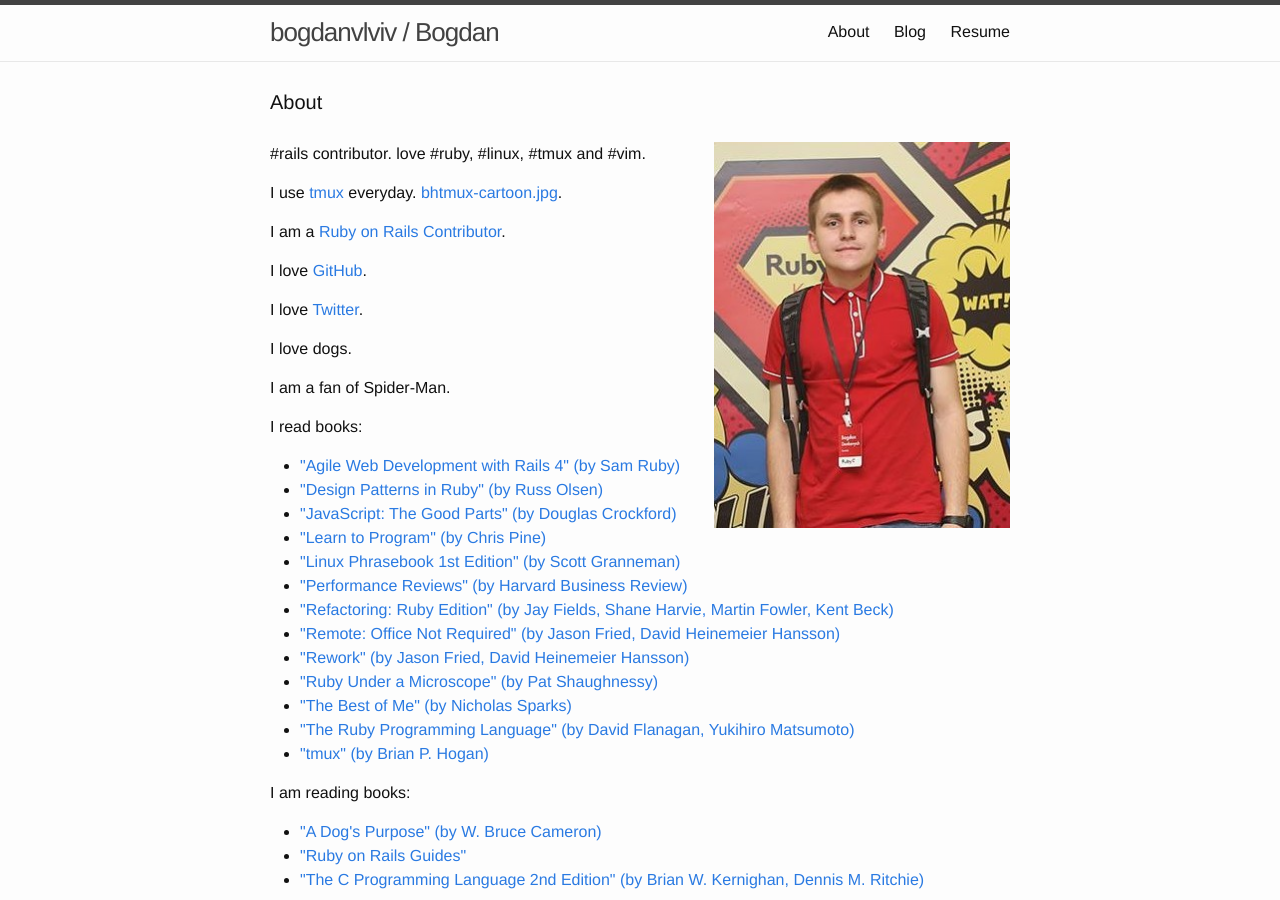
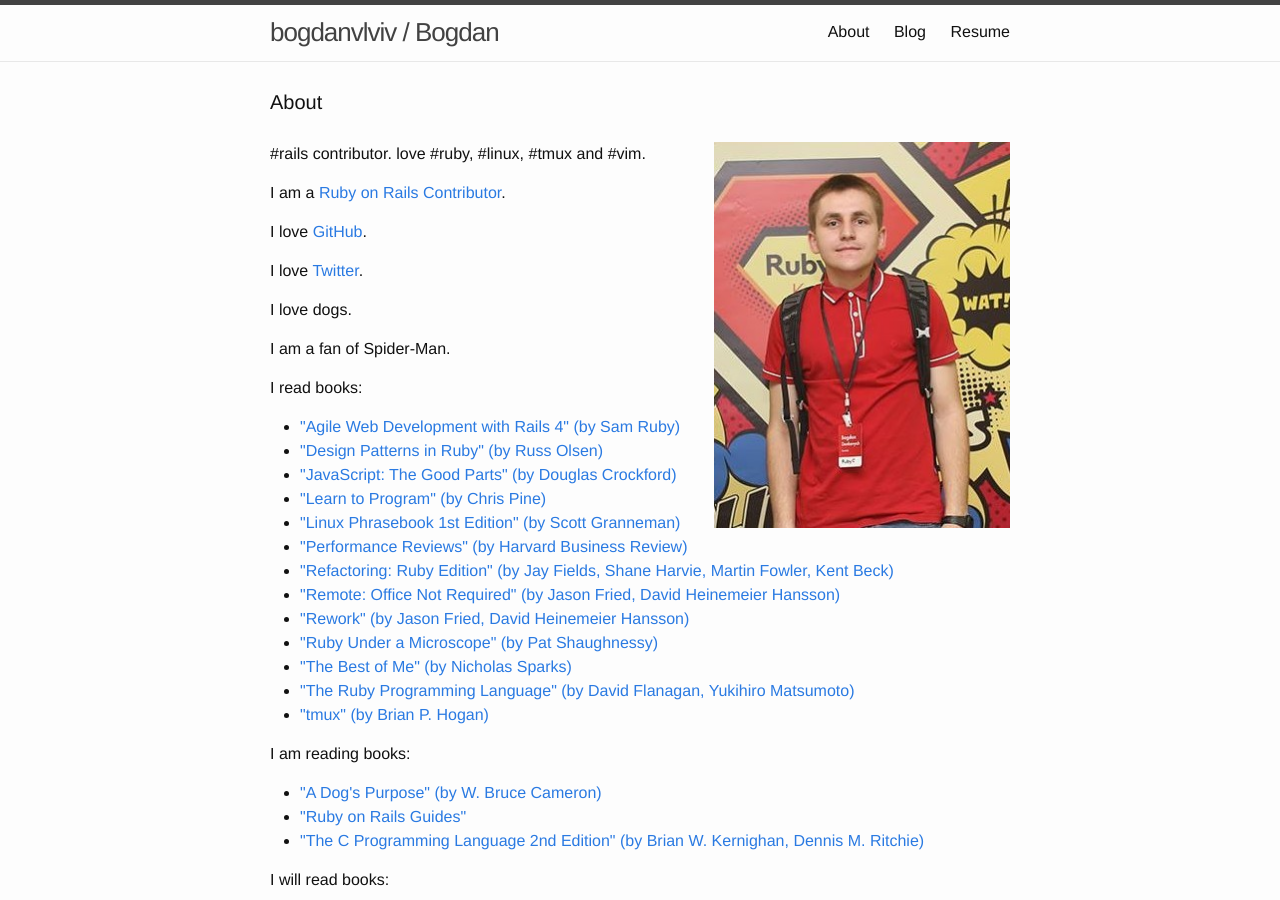
Before and after one commit to crowdpro3/bogdanvlviv.github.io, a Jekyll site: the page built from about.html, in a window 1280 px wide and 900 px high. Built offline with Jekyll 4.4.1, drawn with Linux system fonts in a browser that asks for light colours; comment, search, counter and statistics services are not loaded.

Commit message:
Remove mention about tmux on about page and image bhtmux-cartoon.jpg

```diff
--- a/about.html
+++ b/about.html
@@ -9,11 +9,6 @@
 </div>
 
 <p>{{ site.description }}</p>
-
-<p>
-  I use <a href="https://tmux.github.io" target="_blank">tmux</a> everyday.
-  <a href="{{ "/images/bhtmux-cartoon.jpg" | absolute_url }}" target="_blank">bhtmux-cartoon.jpg</a>.
-</p>
 
 <p>
   I am a <a href="http://contributors.rubyonrails.org/contributors/bogdanvlviv/commits" target="_blank">Ruby on Rails Contributor</a>.
```
Also changed, not shown: images/bhtmux-cartoon.jpg (deleted).
